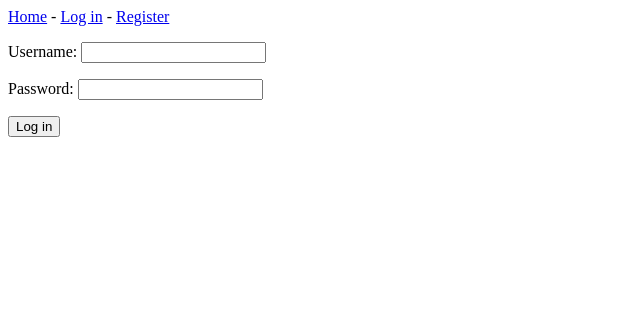
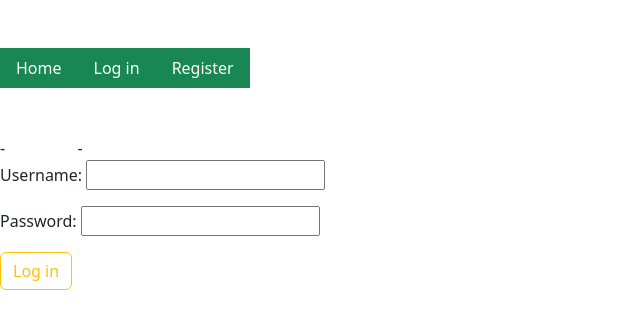
Before and after one commit to LeoHobs20s/B-BLOGGED, a Django app: page /accounts/login/ in a window 1280 px wide. Shown: the top 329 px of the page, without its empty margins (0-640 px from the left). Run offline with Django 5.2, Linux system fonts and the light colour scheme.

Commit message:
Styled button and added a nav

```diff
--- a/accounts/templates/accounts/login.html
+++ b/accounts/templates/accounts/login.html
@@ -5,8 +5,7 @@
     <form action="{% url 'login_view' %}" method="post">
         {% csrf_token %}
         {{ form.as_p }}
-        <button type="submit">Log in</button>
-        <input type="hidden" name="next" value="{% url 'index' %}" />
+        <button type="submit" class="btn btn-outline-warning">Log in</button>
     </form>
 
 {% endblock %}
--- a/accounts/templates/accounts/register.html
+++ b/accounts/templates/accounts/register.html
@@ -7,7 +7,7 @@
         {% csrf_token %}
         {{ form.as_p }}
 
-        <button type="submit">Register</button>
+        <button type="submit" class="btn btn-outline-primary">Register</button>
     </form>
 
 {% endblock %}
--- a/blog/settings.py
+++ b/blog/settings.py
@@ -42,6 +42,7 @@ INSTALLED_APPS = [
     'django.contrib.staticfiles',
     'blogs',
     'accounts',
+    'bootstrap',
 ]
 
 MIDDLEWARE = [
--- a/blogs/templates/blogs/add_post.html
+++ b/blogs/templates/blogs/add_post.html
@@ -10,7 +10,7 @@
         <form action="{% url 'add_post' %}" method="post">
             {% csrf_token %}
             {{ form.as_p }}
-            <button type="submit">Post</button>
+            <button type="submit" class="btn btn-outline-primary">Post</button>
         </form>
     </div>
 
--- a/blogs/templates/blogs/base.html
+++ b/blogs/templates/blogs/base.html
@@ -1,14 +1,37 @@
-<!DOCTYPE>
-<html>
+{% load static %}
+<!DOCTYPE html>
+<html lang="en">
+    <head>
+        <title>{% block title%}{% endblock %}</title>
+        <meta charset="utf-8">
+        <meta name="viewport" content="width=device-width, initial-scale=1">
+        <link href="https://cdn.jsdelivr.net/npm/bootstrap@5.3.3/dist/css/bootstrap.min.css" rel="stylesheet">
+  <script src="https://cdn.jsdelivr.net/npm/bootstrap@5.3.3/dist/js/bootstrap.bundle.min.js"></script>
+
+        {% block head %}{% endblock %}
+    </head>
+
+    <body>
+
         <div>
-        <a href="{% url 'index' %}">Home</a> -
+            <ul class="nav nav-pill">
+                <li class="nav-item">
+                    <a href="{% url 'index' %}" class="nav-link my-5 text-bg-success">Home</a> -
+                </li>
 
             {% if user.is_authenticated %}
-            <a href="{% url 'logout_view' %}">Log out</a>
+                <li class="nav-item">
+                    <a href="{% url 'logout_view' %}" class="nav-link my-5 text-bg-success">Log out</a>
+                </li>
             {% else %}
-            <a href="{% url 'login_view' %}">Log in</a> -
-            <a href="{% url 'register' %}">Register</a>
+                <li class="nav-item">
+                    <a href="{% url 'login_view' %}" class="nav-link my-5 text-bg-success">Log in</a> -
+                </li>
+                <l class="nav-item">
+                    <a href="{% url 'register' %}" class="nav-link my-5 text-bg-success">Register</a>
+                </l>
             {% endif %}
+            </ul>
 
         </div>
 
@@ -20,7 +43,10 @@
             {% endif %}
         </div>
 
-
         {% block content %}
         {% endblock %}
+
+    </body>
+
+
 </html>
--- a/blogs/templates/blogs/edit_post.html
+++ b/blogs/templates/blogs/edit_post.html
@@ -10,7 +10,7 @@
         <form action="{% url 'edit_post' post.id %}" method="post">
             {% csrf_token %}
             {{ form.as_p }}
-            <button type="submit">Save Changes</button>
+            <button type="submit" class="btn btn-primary">Save Changes</button>
         </form>
     </div>
 
--- a/blogs/views.py
+++ b/blogs/views.py
@@ -50,7 +50,7 @@ def edit_post(request, post_id):
         form = PostForm(instance=post, data=request.POST)
         if form.is_valid():
             form.save()
-            return HttpResponseRedirect(reverse('index', args=[post_id]))
+            return HttpResponseRedirect(reverse('index'))
 
     context = {'post':post, 'form':form}
     return render(request, 'blogs/edit_post.html', context)
```
Also changed, not shown: blogs/templates/blogs/index.html (+5 -2 lines), db.sqlite3. Lines whose indentation alone changed are shown as unchanged.
